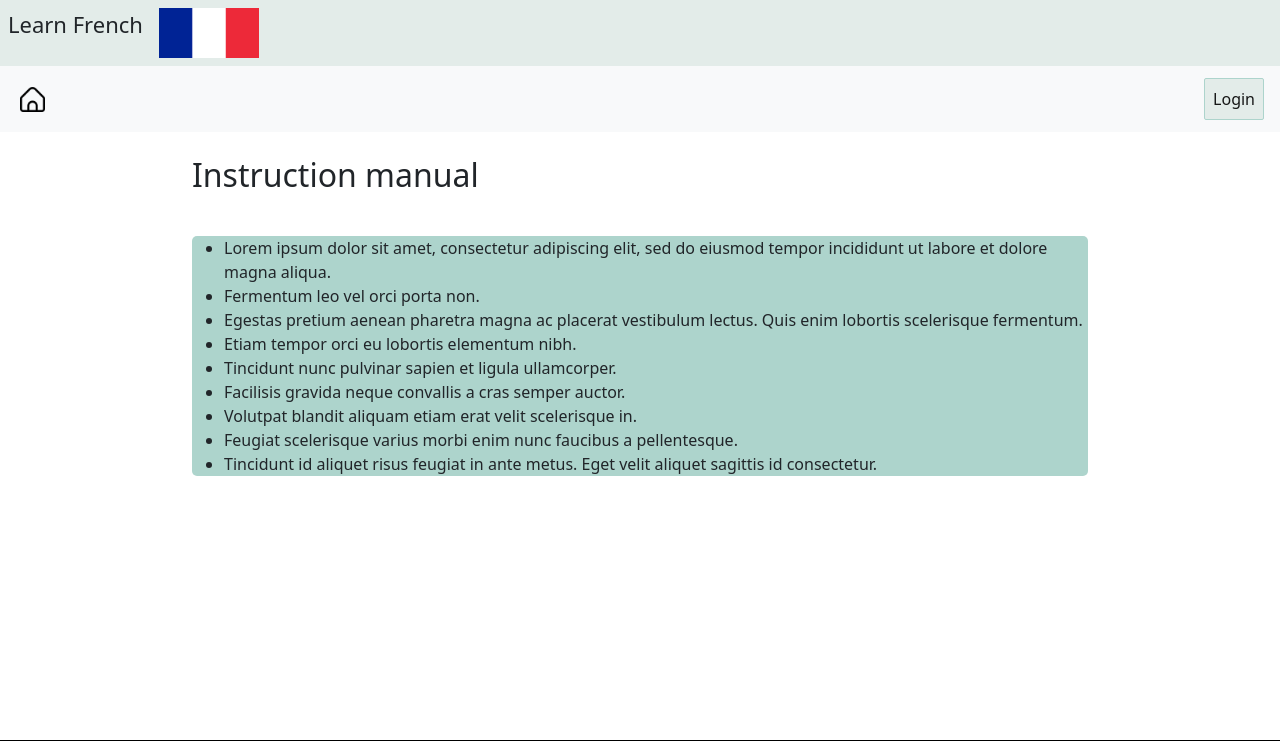
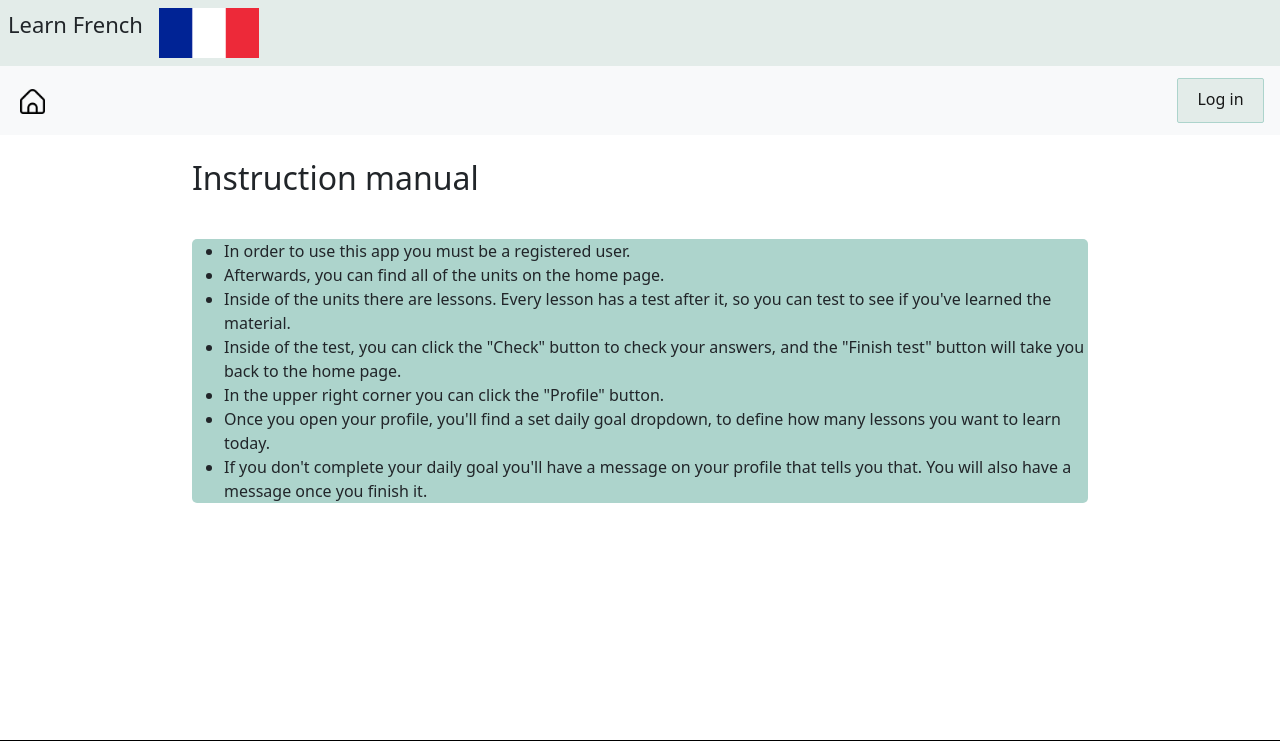
Before and after one commit to karajovanovicana/learnFrenchProject, a Django app: page /instruction-manual/ in a window 1280 px wide. Shown: the top 741 px of the page. Run offline with Django 4.2, Linux system fonts and the light colour scheme.

Commit message:
commit refactoring

```diff
--- a/learnFrenchProject/learnFrench/admin.py
+++ b/learnFrenchProject/learnFrench/admin.py
@@ -65,7 +65,6 @@ admin.site.register(Goal, GoalAdmin)
 
 
 class DailyGoalAdmin(admin.ModelAdmin):
-    #list_display = ("users", "goals")
 
     def has_add_permission(self, request):
         return True
--- a/learnFrenchProject/learnFrench/models.py
+++ b/learnFrenchProject/learnFrench/models.py
@@ -54,7 +54,6 @@ class Goal(models.Model):
 
 class DailyGoal(models.Model):
     daily_goal = models.ForeignKey(Goal, on_delete=models.CASCADE, null=True, blank=True)
-    # lessons = models.ManyToManyField(Lesson, related_name='lessons_profile')
     date = models.DateField()
     user = models.ForeignKey(User, on_delete=models.CASCADE, null=True, blank=True)
 
@@ -68,9 +67,6 @@ class UserTest(models.Model):
     user = models.ForeignKey(User, on_delete=models.CASCADE, null=True, blank=True)
     completed = models.FloatField()
 
-    # class Meta:
-    #     unique_together = ("user", "date", "completed", "user_test")
-
 
 class UserTestView(models.Model):
     user_id = models.BigIntegerField(primary_key=True)
--- a/learnFrenchProject/learnFrench/templates/instruction-manual.html
+++ b/learnFrenchProject/learnFrench/templates/instruction-manual.html
@@ -8,6 +8,7 @@
     <script src="https://cdn.jsdelivr.net/npm/bootstrap@5.2.0/dist/js/bootstrap.bundle.min.js"
             integrity="sha384-A3rJD856KowSb7dwlZdYEkO39Gagi7vIsF0jrRAoQmDKKtQBHUuLZ9AsSv4jD4Xa"
             crossorigin="anonymous"></script>
+    <link type="text/css" rel="stylesheet" href="{% static 'styles.css' %}">
     <script src="https://ajax.googleapis.com/ajax/libs/jquery/3.6.0/jquery.min.js"></script>
     <meta charset="UTF-8">
     <title>Instruction manual</title>
@@ -41,13 +42,15 @@
                     </li>
                     <li class="nav-item m-1"
                         style="border: 1px solid #ADD4CC;   border-radius: 2px; background-color:#e3ece9">
-                    <a class="nav-link active" aria-current="page" href="/logout">Log out</a>
+                        <a class="nav-link active" aria-current="page" href="/logout"
+                           style="text-align: center;height: 43px;width: 85px">Log out</a>
                     </li>
                 {% else %}
                     <li>
                     <li class="nav-item m-1"
                         style="border: 1px solid #ADD4CC;   border-radius: 2px; background-color:#e3ece9">
-                    <a class="nav-link active" aria-current="page" href="/login">Login</a>
+                        <a class="nav-link active" aria-current="page" href="/login"
+                           style="text-align: center;height: 43px;width: 85px">Log in</a>
                     </li>
                     </li>
                 {% endif %}
@@ -63,34 +66,29 @@
     <div style="background: #ADD4CC; margin-bottom: 15px; margin-top: 10px; border-radius: 5px">
         <ul>
             <li>
-                Lorem ipsum dolor sit amet, consectetur adipiscing elit, sed do eiusmod tempor incididunt ut labore et
-                dolore
-                magna aliqua.
+               In order to use this app you must be a registered user.
             <li>
-                Fermentum leo vel orci porta non.
+                Afterwards, you can find all of the units on the home page.
             </li>
             </li>
             <li>
-                Egestas pretium aenean pharetra magna ac placerat vestibulum lectus. Quis enim lobortis scelerisque
-                fermentum.
+                Inside of the units there are lessons. Every lesson has a test after it, so you can test to see
+                if you've learned the material.
             </li>
             <li>
-                Etiam tempor orci eu lobortis elementum nibh.
+                Inside of the test, you can click the "Check" button to check your answers, and the "Finish test" button will
+                take you back to the home page.
             </li>
             <li>
-                Tincidunt nunc pulvinar sapien et ligula ullamcorper.
+                In the upper right corner you can click the "Profile" button.
             </li>
             <li>
-                Facilisis gravida neque convallis a cras semper auctor.
+                Once you open your profile, you'll find a set daily goal dropdown, to define how
+                many lessons you want to learn today.
             </li>
             <li>
-                Volutpat blandit aliquam etiam erat velit scelerisque in.
-            </li>
-            <li>
-                Feugiat scelerisque varius morbi enim nunc faucibus a pellentesque.
-            </li>
-            <li>
-                Tincidunt id aliquet risus feugiat in ante metus. Eget velit aliquet sagittis id consectetur.
+                If you don't complete your daily goal you'll have a message on your profile that tells you that. You
+                will also have a message once you finish it.
             </li>
         </ul>
     </div>
--- a/learnFrenchProject/learnFrench/views.py
+++ b/learnFrenchProject/learnFrench/views.py
@@ -1,6 +1,5 @@
 from datetime import datetime
 
-from django.shortcuts import render
 from django.contrib.auth import login, authenticate, logout
 from django.contrib.auth.forms import UserCreationForm, AuthenticationForm
 from django import forms
@@ -9,10 +8,8 @@ from django.shortcuts import render, redirect
 from django.contrib import messages
 
 # Create your views here.
-from learnFrench.forms import DailyGoalForm, UserTestForm, UserTestViewForm
-from learnFrench.models import Unit, Lesson, DailyGoal, UserTest, Test, UserTestView
-
-
+from learnFrench.forms import DailyGoalForm, UserTestForm
+from learnFrench.models import Unit, Lesson, Test, UserTestView
 
 
 def home(request):
@@ -32,9 +29,37 @@ def unit2(request):
     context = {"units": queryset}
     return render(request, "unit.html", context=context)
 
+def unit3(request):
+    queryset = Unit.objects.all()[2:3]
+    context = {"units": queryset}
+    return render(request, "unit.html", context=context)
+
 
 def lesson1(request):
     queryset = Lesson.objects.all()[:1]
+    context = {"lessons": queryset}
+    return render(request, "lesson.html", context=context)
+
+
+def lesson2(request):
+    queryset = Lesson.objects.all()[1:2]
+    context = {"lessons": queryset}
+    return render(request, "lesson.html", context=context)
+
+
+def lesson3(request):
+    queryset = Lesson.objects.all()[2:3]
+    context = {"lessons": queryset}
+    return render(request, "lesson.html", context=context)
+
+
+def lesson4(request):
+    queryset = Lesson.objects.all()[3:4]
+    context = {"lessons": queryset}
+    return render(request, "lesson.html", context=context)
+
+def lesson5(request):
+    queryset = Lesson.objects.all()[4:5]
     context = {"lessons": queryset}
     return render(request, "lesson.html", context=context)
 
@@ -48,17 +73,10 @@ def profile(request):
             daily_goal.date = datetime.now()
             daily_goal.save()
             return redirect("profile")
-    # else:
-    #     form = UserTestViewForm(user_id=request.user, date=datetime.now())
     queryset = User.objects.filter(username=request.user).all()
-    queryset1 = DailyGoal.objects.filter(user=request.user).filter(date=datetime.now()).all()
     queryset2 = UserTestView.objects.filter(username=request.user.username).filter(date=datetime.now()).distinct().all()
-    # result_list = list(
-    #    chain(queryset2, queryset1),
-    #    # key=attrgetter('user_id', 'date'), reverse=True
-    # )
+
     context = {"user": queryset, "form": DailyGoalForm}
-    context1 = {"daily_goal": queryset1, "form": DailyGoalForm}
     context2 = {"daily_goal": queryset2, "form": DailyGoalForm}
     if queryset2.count() > 0:
         return render(request, "profile.html", context=context2)
@@ -82,19 +100,6 @@ def test1(request):
     return render(request, "usertest.html", context=context)
 
 
-# def test1_new(request):
-#     if request.method == "POST":
-#         form_data = UserTestForm(data=request.POST)
-#         if form_data.is_valid():
-#             user_test = form_data.save(commit=False)
-#             user_test.user = request.user
-#             user_test.date = datetime.now()
-#             user_test.completed = 1
-#             user_test.save()
-#             return redirect("home")
-#     return render(request, "test.html")
-
-
 def test2(request):
     queryset = Test.objects.filter().all()[1:2]
     context = {"tests": queryset}
@@ -111,11 +116,52 @@ def test2(request):
     return render(request, "usertest.html", context=context)
 
 
-def lesson2(request):
-    queryset = Lesson.objects.all()[1:2]
-    context = {"lessons": queryset}
-    return render(request, "lesson.html", context=context)
+def test3(request):
+    queryset = Test.objects.filter().all()[2:3]
+    context = {"tests": queryset}
+    if request.method == "POST":
+        form_data = UserTestForm(data=request.POST)
+        if form_data.is_valid():
+            user_test = form_data.save(commit=False)
+            user_test.user = request.user
+            user_test.date = datetime.now()
+            user_test.completed = 1
+            user_test.user_test_id = 2
+            user_test.save()
+            return redirect("home")
+    return render(request, "usertest.html", context=context)
 
+
+def test4(request):
+    queryset = Test.objects.filter().all()[3:4]
+    context = {"tests": queryset}
+    if request.method == "POST":
+        form_data = UserTestForm(data=request.POST)
+        if form_data.is_valid():
+            user_test = form_data.save(commit=False)
+            user_test.user = request.user
+            user_test.date = datetime.now()
+            user_test.completed = 1
+            user_test.user_test_id = 2
+            user_test.save()
+            return redirect("home")
+    return render(request, "usertest.html", context=context)
+
+
+def test5(request):
+    queryset = Test.objects.filter().all()[4:5]
+    context = {"tests": queryset}
+    if request.method == "POST":
+        form_data = UserTestForm(data=request.POST)
+        if form_data.is_valid():
+            user_test = form_data.save(commit=False)
+            user_test.user = request.user
+            user_test.date = datetime.now()
+            user_test.completed = 1
+            user_test.user_test_id = 2
+            user_test.save()
+            return redirect("home")
+    return render(request, "usertest.html", context=context)
 
 def instruction_manual(request):
     return render(request, "instruction-manual.html")
--- a/learnFrenchProject/learnFrenchProject/urls.py
+++ b/learnFrenchProject/learnFrenchProject/urls.py
@@ -19,21 +19,28 @@ from django.urls import path
 
 import learnFrench
 from learnFrench.views import home, instruction_manual, register_request, login_request, logout_request, unit1, unit2, \
-    lesson1, lesson2, profile, test1, test2
+    lesson1, lesson2, profile, test1, test2, lesson3, lesson4, test3, test4, unit3, lesson5, test5
 from learnFrenchProject import settings
 
 urlpatterns = [
-    path('admin/', admin.site.urls),
-    path('home/', home, name="home"),
-    path('instruction-manual/', instruction_manual, name="instruction_manual"),
-    path("register/", register_request, name="register"),
-    path("login/", login_request, name="login"),
-    path("logout/", logout_request, name="logout"),
-    path("unit1/", unit1, name="unit1"),
-    path("unit2/", unit2, name="unit2"),
-    path("lesson1/", lesson1, name="lesson1"),
-    path("lesson2/", lesson2, name="lesson2"),
-    path("profile/", profile, name="profile"),
-    path("test1/", test1, name="usertest"),
-    path("test2/", test2, name="usertest"),
-    ] + static(settings.STATIC_URL, document_root=settings.STATIC_ROOT)
+                  path('admin/', admin.site.urls),
+                  path('home/', home, name="home"),
+                  path('instruction-manual/', instruction_manual, name="instruction_manual"),
+                  path("register/", register_request, name="register"),
+                  path("login/", login_request, name="login"),
+                  path("logout/", logout_request, name="logout"),
+                  path("unit1/", unit1, name="unit1"),
+                  path("unit2/", unit2, name="unit2"),
+                  path("unit3/", unit3, name="unit3"),
+                  path("lesson1/", lesson1, name="lesson1"),
+                  path("lesson2/", lesson2, name="lesson2"),
+                  path("lesson3/", lesson3, name="lesson3"),
+                  path("lesson4/", lesson4, name="lesson4"),
+                  path("lesson5/", lesson5, name="lesson5"),
+                  path("profile/", profile, name="profile"),
+                  path("test1/", test1, name="usertest"),
+                  path("test2/", test2, name="usertest"),
+                  path("test3/", test3, name="usertest"),
+                  path("test4/", test4, name="usertest"),
+                  path("test5/", test5, name="usertest"),
+              ] + static(settings.STATIC_URL, document_root=settings.STATIC_ROOT)
--- /dev/null
+++ b/learnFrenchProject/static/styles.css
@@ -0,0 +1,7 @@
+.nav-link.active:hover {
+    background: rgba(173, 212, 204, 0.53);
+}
+
+/*.btn-success:hover {*/
+/*   background: rgba(173, 212, 204, 0.41);*/
+/*}*/
```
Also changed, not shown: learnFrenchProject/learnFrench/static/styles.css (added, +7 -0 lines), learnFrenchProject/learnFrench/templates/home.html (+23 -16 lines), learnFrenchProject/learnFrench/templates/lesson.html (+6 -5 lines), learnFrenchProject/learnFrench/templates/login.html (+7 -3 lines), learnFrenchProject/learnFrench/templates/profile.html (+6 -16 lines), learnFrenchProject/learnFrench/templates/register.html (+5 -3 lines), learnFrenchProject/learnFrench/templates/test.html (deleted, +0 -70 lines), learnFrenchProject/learnFrench/templates/unit.html (+3 -5 lines), learnFrenchProject/learnFrench/templates/usertest.html (+14 -14 lines), learnFrenchProject/learnFrenchProject/settings.py (+8 -7 lines), learnFrenchProject/learnFrench/forms.py (line endings or trailing spaces), learnFrenchProject/learnFrenchProject/static/france.png (deleted), learnFrenchProject/learnFrenchProject/static/home.png (deleted), learnFrenchProject/learnFrenchProject/static/user-regular.svg (deleted). Lines whose indentation alone changed are shown as unchanged.
